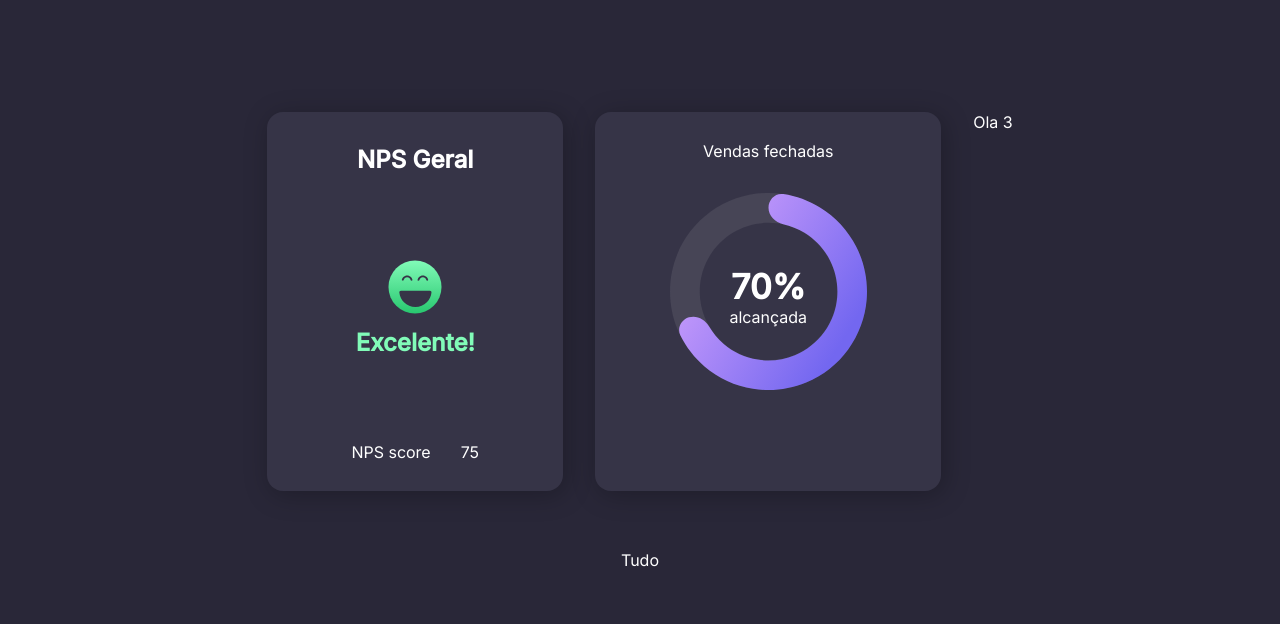
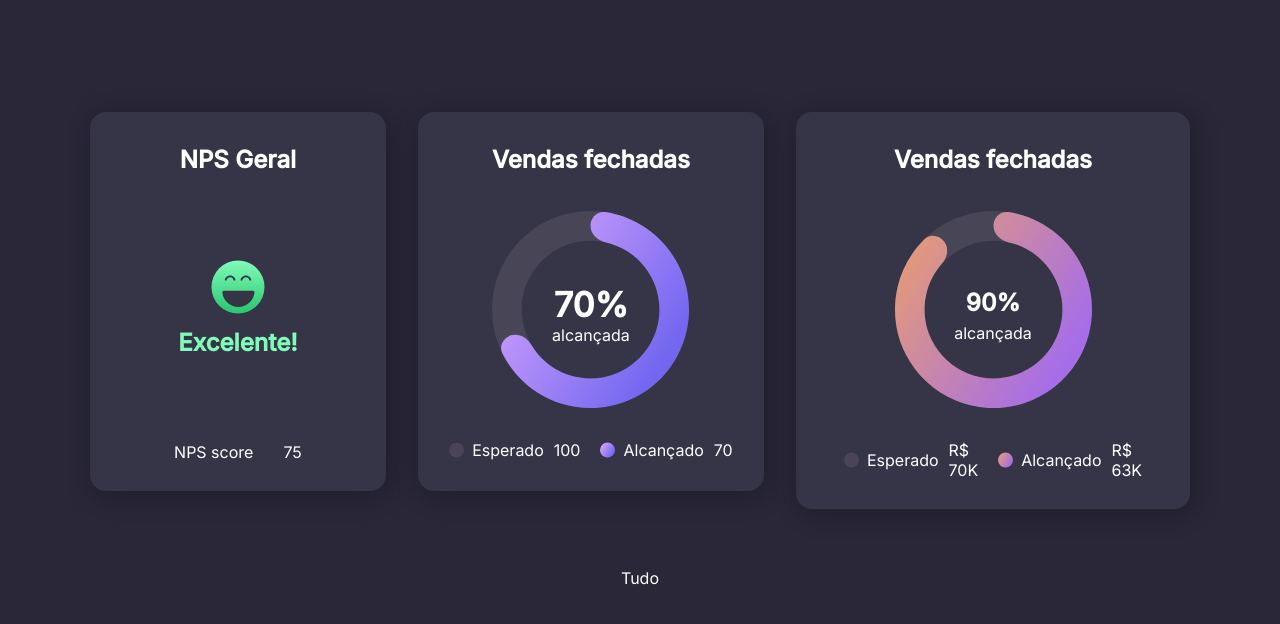
Before and after one commit to didimbote-joao/dashboard, a plain HTML site: page index.html in a window 1280 px wide. Drawn offline with Linux system fonts and the light colour scheme.

Commit message:
add thrid frame

```diff
--- a/index.html
+++ b/index.html
@@ -33,15 +33,56 @@
           <p>Vendas fechadas</p>
           <div id="circle">
             <!-- <img src="./assets/percentagem70.svg" alt=""> -->
-            <button></button>
+            <button id="percentagem70"></button>
             <div id="falas">
               <p>70%</p>
               alcançada
             </div>
           </div>
-          <footer></footer>
+          <footer>
+            <div id="parte1">
+              <div id="parte1Conteudo">
+                <img src="./assets/elipse_gray.svg" alt="">
+                Esperado
+              </div>
+              100
+            </div>
+            <div id="parte1">
+              <div id="parte1Conteudo">
+                <img src="./assets/elipse.svg" alt="">
+                Alcançado
+              </div>
+              70
+            </div>
+          </footer>
         </div>
-        <div id="frame13">Ola 3</div>
+        <div id="frame13">
+          <p>Vendas fechadas</p>
+          <div id="circle">
+            <!-- <img src="./assets/percentagem70.svg" alt=""> -->
+            <button id="percentagem90"></button>
+            <div id="falas">
+              <p>90%</p>
+              alcançada
+            </div>
+          </div>
+          <footer>
+            <div id="parte1">
+              <div id="parte1Conteudo">
+                <img src="./assets/elipse_gray.svg" alt="">
+                Esperado
+              </div>
+              R$ 70K
+            </div>
+            <div id="parte1">
+              <div id="parte1Conteudo">
+                <img src="./assets/elipse_red.svg" alt="">
+                Alcançado
+              </div>
+              R$ 63K
+            </div>
+          </footer>
+        </div>
       </div>
       <div id="frame2">Tudo</div>
     </div>
--- a/style.css
+++ b/style.css
@@ -81,17 +81,20 @@ body {
   align-items: center;
   /* justify-content: center; */
 }
+
+#frame12 p {
+  font: normal 600 24px / 38.4px "Inter", sans-serif;
+}
 #circle {
   /* background: url(./assets/percentagem70.svg); */
   width: 197px;
   height: 197px;
 }
-#circle button {
+#percentagem70 {
   background: url(./assets/percentagem70.svg);
   width: 197px;
   height: 197px;
   border: none;
-
 }
 #falas {
   margin-top: -65%;
@@ -99,12 +102,49 @@ body {
   /* justify-content: center; */
   text-align: center;
 }
-#falas p{
+#falas p {
   font: normal 600 34px / normal "Inter", sans-serif;
   color: #fff;
 }
-footer{
+footer {
   display: flex;
   gap: 20px;
   align-items: flex-start;
 }
+/*Rodape*/
+footer {
+  display: flex;
+  align-items: flex-start;
+  gap: 20px;
+}
+#parte1 {
+  display: flex;
+  align-items: center;
+  gap: 10px;
+}
+#parte1Conteudo {
+  display: flex;
+  align-items: center;
+  gap: 8px;
+}
+#frame13 {
+  display: flex;
+  padding: 29px 48px;
+  flex-direction: column;
+  align-items: center;
+  gap: 32px;
+  flex: 1 0 0;
+
+  border-radius: 16px;
+  background: #363447;
+  box-shadow: 3px 4px 26px 0px rgba(0, 0, 0, 0.25);
+}
+#frame13 p {
+  font: normal 600 24px / 38.4px "Inter", sans-serif;
+}
+#percentagem90{
+  background: url(./assets/percentagem90.svg);
+  width: 197px;
+  height: 197px;
+  border: none;
+}
```
Also changed, not shown: assets/elipse.svg (added), assets/elipse_gray.svg (added), assets/elipse_red.svg (added), assets/percentagem90.svg (added).
